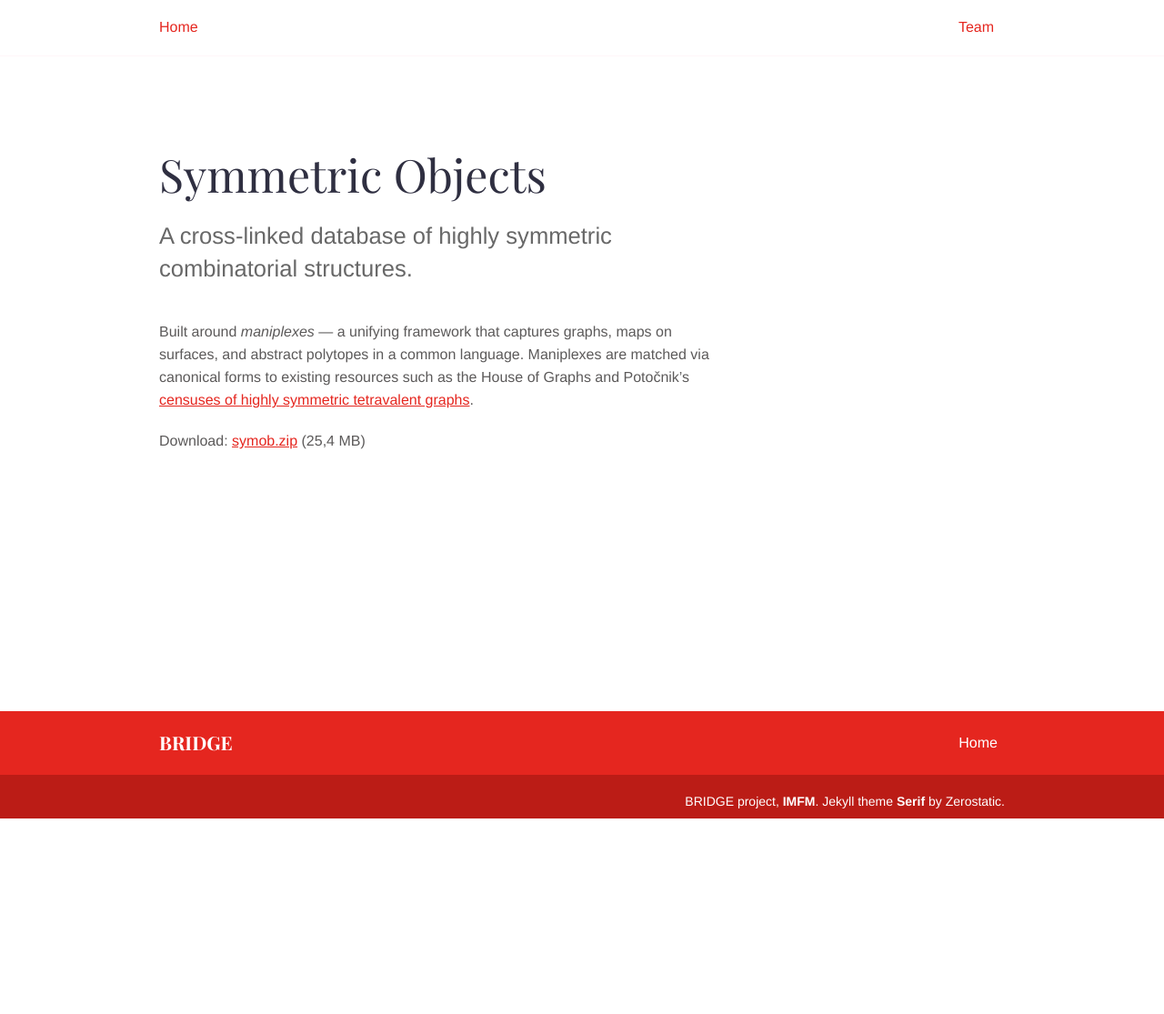
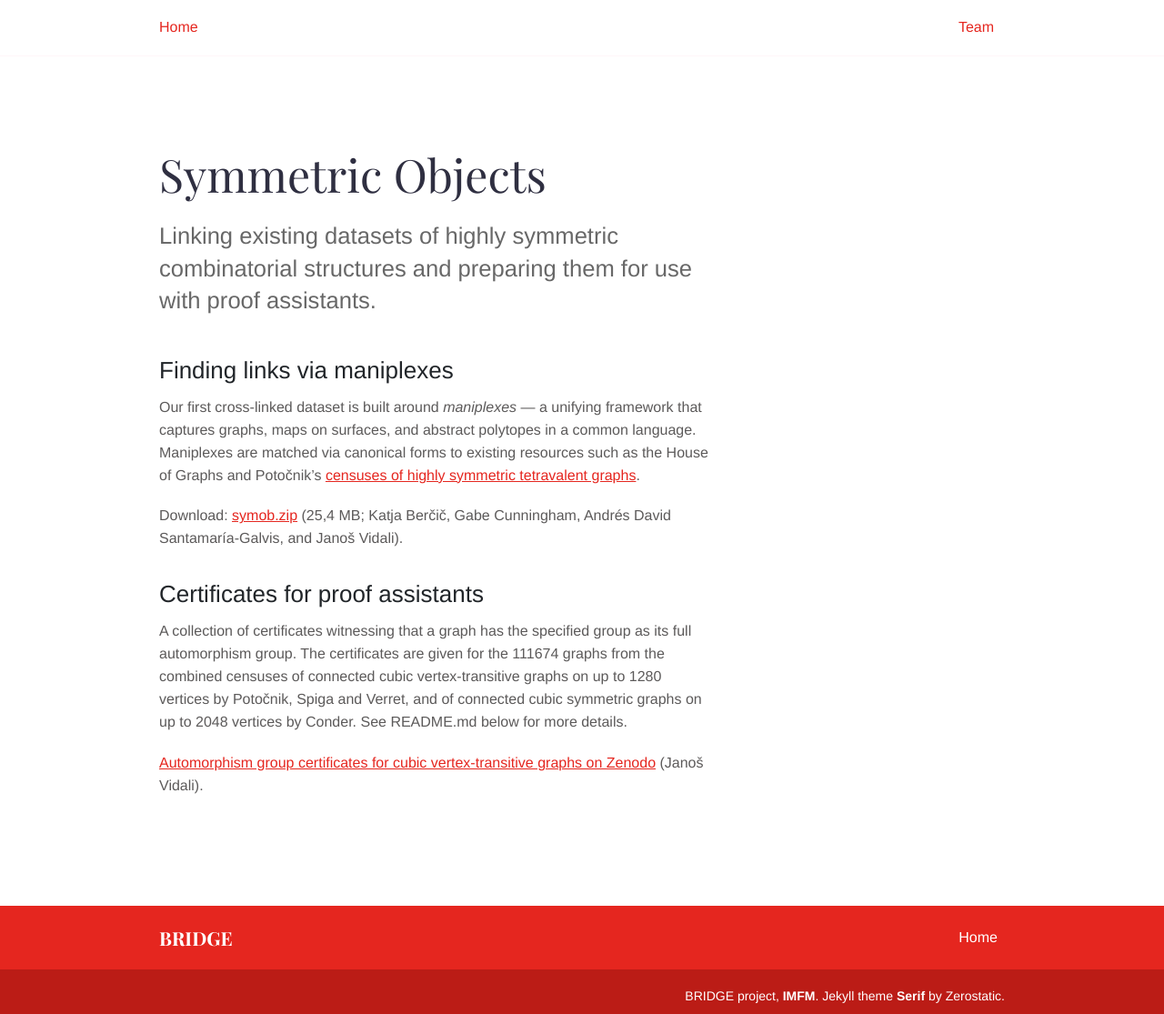
Before and after one commit to IMFM-SI/bridge-site, a Jekyll site: the page built from _projects/symob.md, in a window 1280 px wide. Shown: the whole page at 91% size. Built offline with Jekyll 4.4.1, drawn with Linux system fonts in a browser that asks for light colours; before the commit the page ends 900 px from its top, so only the background shows below that.

Commit message:
Update description for symob

```diff
--- a/_projects/symob.md
+++ b/_projects/symob.md
@@ -3,8 +3,16 @@ title: "Symmetric Objects"
 weight: 2
 ---
 
-A cross-linked database of highly symmetric combinatorial structures.
+Linking existing datasets of highly symmetric combinatorial structures and preparing them for use with proof assistants.
 
-Built around *maniplexes* — a unifying framework that captures graphs, maps on surfaces, and abstract polytopes in a common language. Maniplexes are matched via canonical forms to existing resources such as the House of Graphs and Potočnik's [censuses of highly symmetric tetravalent graphs](https://graphsym.net).
+## Finding links via maniplexes
 
-Download: [symob.zip](https://mathswitch.xyz/symob.zip) (25,4 MB)
+Our first cross-linked dataset is built around *maniplexes* — a unifying framework that captures graphs, maps on surfaces, and abstract polytopes in a common language. Maniplexes are matched via canonical forms to existing resources such as the House of Graphs and Potočnik's [censuses of highly symmetric tetravalent graphs](https://graphsym.net).
+
+Download: [symob.zip](https://mathswitch.xyz/symob.zip) (25,4 MB; Katja Berčič, Gabe Cunningham, Andrés David Santamaría-Galvis, and Janoš Vidali).
+
+## Certificates for proof assistants
+
+A collection of certificates witnessing that a graph has the specified group as its full automorphism group. The certificates are given for the 111674 graphs from the combined censuses of connected cubic vertex-transitive graphs on up to 1280 vertices by Potočnik, Spiga and Verret, and of connected cubic symmetric graphs on up to 2048 vertices by Conder. See README.md below for more details.
+
+[Automorphism group certificates for cubic vertex-transitive graphs on Zenodo](https://zenodo.org/records/19560683) (Janoš Vidali).
```
